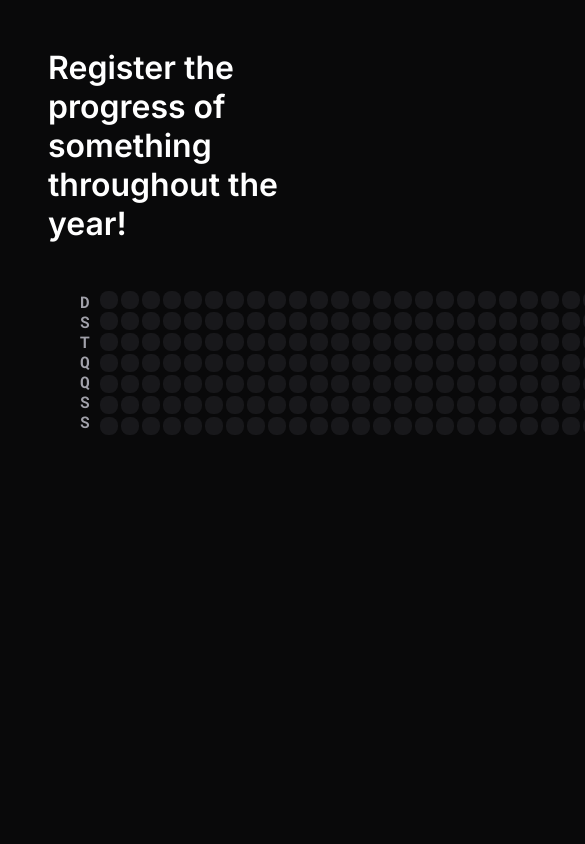
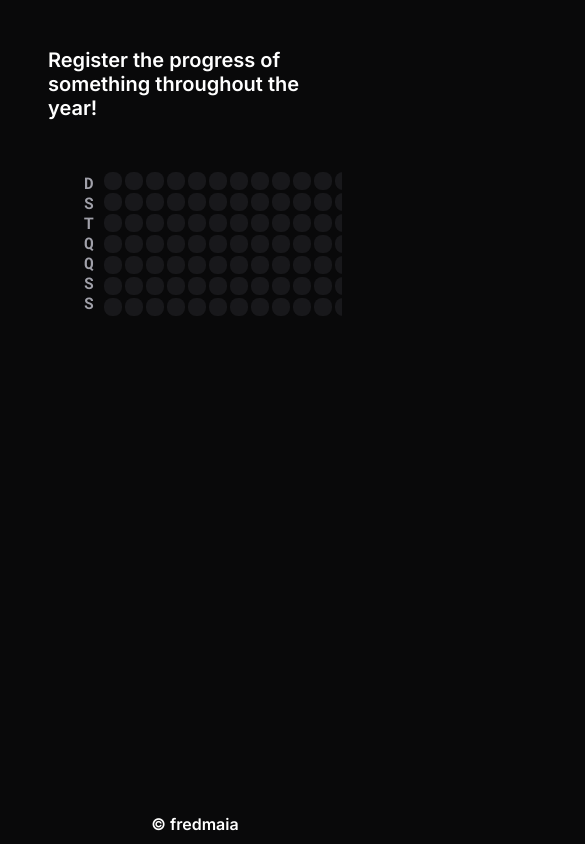
Before and after one commit to FredMaia/stepByStep, a plain HTML site: page index.html in a window 390 px wide. Shown: the top 844 px of the page, 585 px wide, since content can reach past the window. Drawn offline with Linux system fonts and the light colour scheme.

Commit message:
responsivity and scrolllbar

```diff
--- a/index.html
+++ b/index.html
@@ -21,7 +21,7 @@
   </header>
 
   <form id="form-habits">
-
+<div id="bigBox">
 
     <div class="days">
       <div class="leters">
@@ -576,7 +576,10 @@
         <input type="checkbox" onclick="markDay('d3112')" id="d3112" title="31/12" />
       </div>
     </div>
+    </div>
   </form>
+
+  <footer><p>&copy; fredmaia</p></footer>
 
   <script src="script.js"></script>
 </body>
--- a/script.js
+++ b/script.js
@@ -1,4 +1,7 @@
 const form = document.querySelector("#form-habits")
+
+var bigBox = document.getElementById("bigBox")
+bigBox.scrollIntoView();
 
 var days = {
   d0101: false,
--- a/style.css
+++ b/style.css
@@ -1,3 +1,12 @@
+#bigBox {
+  margin: 4px, 4px;
+    padding: 4px;
+    width: calc(100vw - 10px);
+    overflow-x: auto;
+    overflow-y: hidden;
+    white-space: nowrap;
+}
+
 * {
   margin: 0;
   padding: 0;
@@ -14,9 +23,9 @@ body {
 header {
   display: flex;
   align-items: center;
-  justify-content: space-between;
+  /* justify-content: space-between;
 
-  padding: 48px;
+  */ padding: 48px;
 }
 
 button {
@@ -36,9 +45,16 @@ button {
   line-height: 125%;
 }
 
-h1 {
+h1, footer {
   font-family: 'Inter';
   font-weight: bold;
+}
+
+footer {
+  position: fixed;
+  bottom: 10px;
+  width: 100%;
+  text-align: center;
 }
 
 #form-habits {
@@ -146,3 +162,10 @@ input:checked {
   background: #5c85f6;
   border: 1px solid #8ba9fa;
 }
+
+@media (max-width: 992px) {
+  header {
+    font-size: 10px;
+    padding: 48px;
+  }
+}
```
